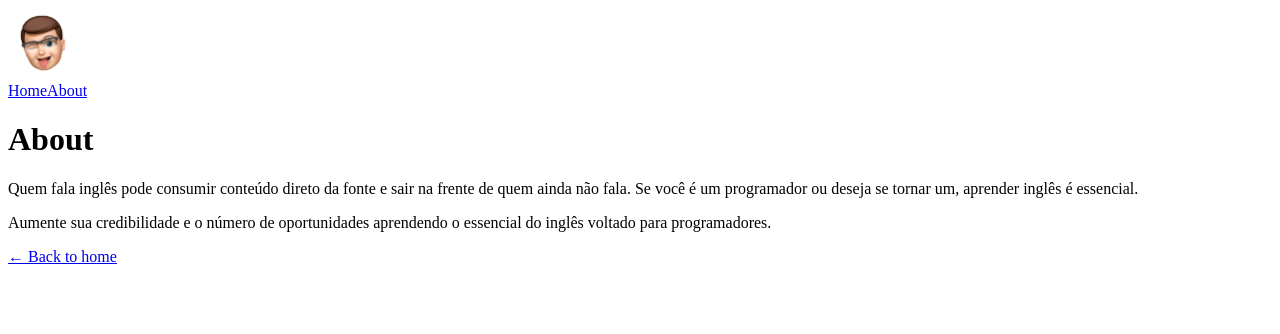
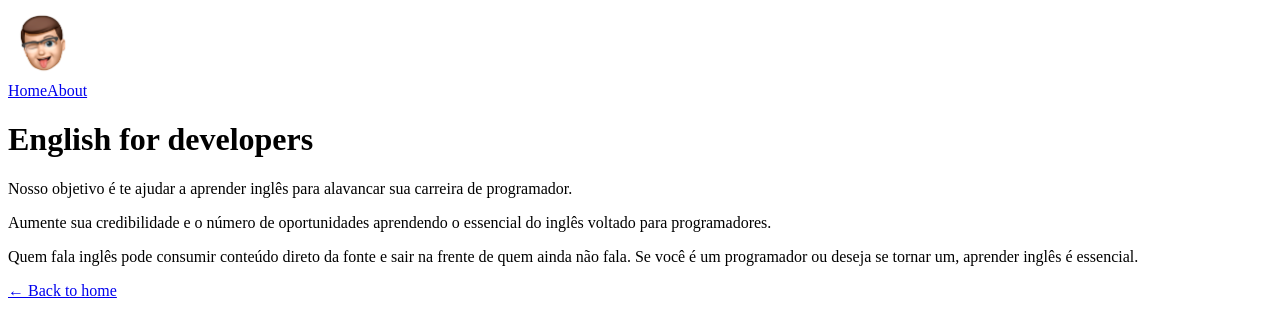
Before and after one commit to henriqueeliassilva/english-for-developers, a Next.js app: page /about in a window 1280 px wide. Shown: the top 334 px of the page. Built offline with nearby package versions, Linux system fonts and the light colour scheme.

Commit message:
about page content

```diff
--- a/components/layout.js
+++ b/components/layout.js
@@ -36,10 +36,10 @@ export default function Layout({ children, home }) {
       </div>
       <div className="flex items-center space-x-1 m-2">
         <Link href="/">
-          <a className="py-4 px-3 text-gray-700 hover:text-gray-900">Home</a>
+          <a className="py-4 px-3 text-gray-700 hover:text-gray-900 hover:underline">Home</a>
         </Link>
         <Link href="/about">
-          <a className="py-2 px-3 bg-green-400 text-white rounded hover:bg-white hover:text-green-400 hover:border-2 hover:border-green-400 ">About</a>
+          <a className="py-2 px-3 bg-green-400 text-white rounded hover:bg-white hover:text-green-400  hover:shadow-lg ">About</a>
         </Link>
       </div>
     </div>
--- a/pages/about.js
+++ b/pages/about.js
@@ -9,19 +9,19 @@ export default function About () {
       <Head>
         <title>About page</title>
       </Head>
-      <h1>About</h1>
-
-        <p>Quem fala inglês pode consumir conteúdo direto da fonte e sair na frente de quem ainda não fala. Se você é um programador ou deseja se tornar um, aprender inglês é essencial. </p>
-  <p>
-  Aumente sua credibilidade e o número de oportunidades aprendendo o essencial do inglês voltado para programadores.
-  </p>
-  <footer>
-
+        <h1>English for developers</h1>
+        <p>Nosso objetivo é te ajudar a aprender inglês para alavancar sua carreira de programador.
+        </p>
+        <p>
+        Aumente sua credibilidade e o número de oportunidades aprendendo o essencial do inglês voltado para programadores.
+        </p>
+        <p>Quem fala inglês pode consumir conteúdo direto da fonte e sair na frente de quem ainda não fala. Se você é um programador ou deseja se tornar um, aprender inglês é essencial.
+        </p>
+        <footer>
           <Link href="/">
             <a>← Back to home</a>
           </Link>
-
-  </footer>
+        </footer>
     </Layout>
   )
 }
--- a/pages/index.js
+++ b/pages/index.js
@@ -12,8 +12,6 @@ export default function Home() {
       </Head>
       <main>
   <h1>👋 Olá, seja bem vindo.</h1>
-  <p>Nosso objetivo é te ajudar a aprender inglês para alavancar sua carreira de programador.
-  </p>
   <blockquote>Steve Jobs once said “Everybody in this country should learn to program a computer, because it teaches you how to think”.
   </blockquote>
 </main>
```
